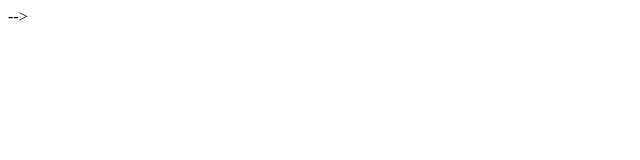
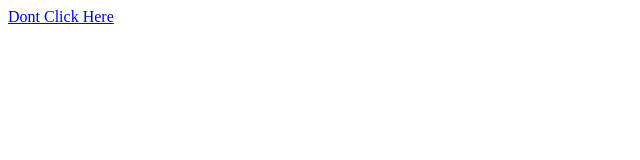
Before and after one commit to ragulkesavan/CFTH, a plain HTML site: page index.html in a window 1280 px wide. Shown: the whole page, without its empty margins (0-640 px from the left). Drawn offline with Linux system fonts and the light colour scheme.

Commit message:
Update index.html

```diff
--- a/index.html
+++ b/index.html
@@ -1,3 +1,2 @@
-<!-- <a href="https://github.com/ragulkesavan/CFTH/blob/main/appdevtools-qrcode-20230613_03362212.png"> Dont Click Here</a>
+<a href="https://github.com/ragulkesavan/CFTH/blob/main/appdevtools-qrcode-20230613_03362212.png"> Dont Click Here</a>
 <!-- URL aI uTtRu NoKkA, kAdAvUcHoL kItTuM -->
- -->
```
